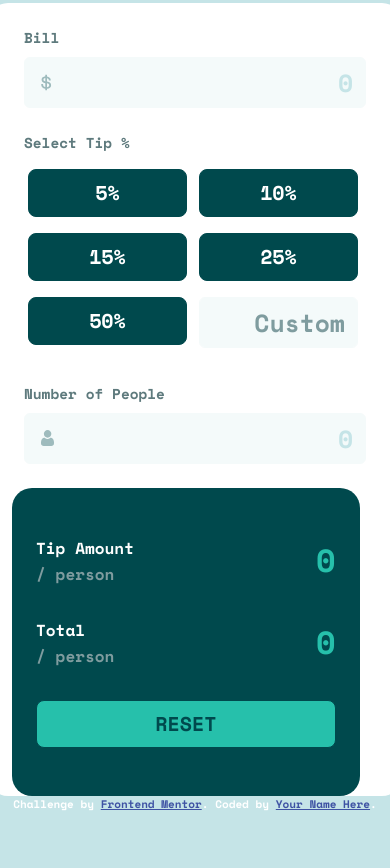
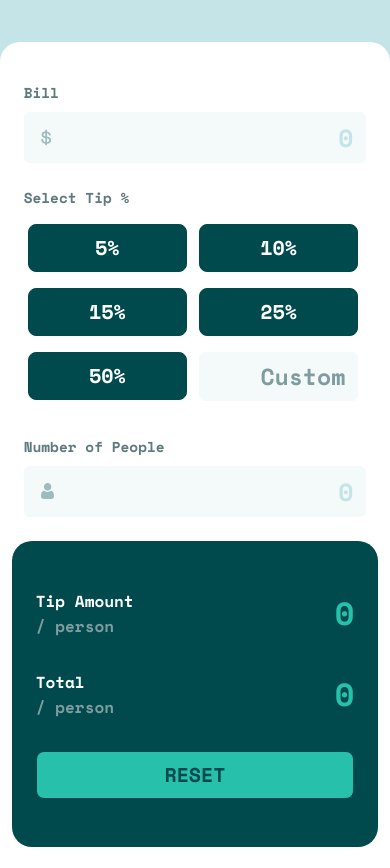
Before and after one commit to hnvkhanh/tip-calculator-app-main, a plain HTML site: page index.html in a window 390 px wide. Shown: the part 129-997 px from the top of the page. Before the commit the page ends 942 px from the top, so only its background shows below. Drawn offline with nearby package versions, Linux system fonts and the light colour scheme.

Commit message:
update mobile UI

```diff
--- a/index.html
+++ b/index.html
@@ -20,8 +20,8 @@
     <img src="./images/logo.svg" alt="logo">
   </div>
 
-  <div role="main" class="calculator px-4 row">
-    <div class="col-12 col-sm-6">
+  <div role="main" class="calculator row container pb-5 pt-3">
+    <div class="col-sm-6">
       <div>
         <label for="bill-input" class="form-label mt-4 input-label">Bill</label>
         <div class="input-group">
@@ -48,7 +48,7 @@
               <button type="button" class="btn btn-lg">50%</button>
             </div>
             <div class="col-6 col-sm-4 mb-3 pe-2 px-1">
-              <input type="money" class="form-control text-end fs-2" id="tip-percent-input" placeholder="Custom">
+              <input type="money" class="form-control text-end fs-3" id="tip-percent-input" placeholder="Custom">
             </div>
           </div>
         </div>
@@ -61,7 +61,7 @@
       </div>
     </div>
 
-    <div class="result col-12 col-sm-6 mt-4 px-4 py-5">
+    <div class="result col-sm-6 mt-4 px-4 py-5">
       <div class="row mb-3">
         <div class="col-6">
           <p>Tip Amount</p>
@@ -86,6 +86,7 @@
 
   </div>
 
+
   <div class="attribution">
     Challenge by <a href="https://www.frontendmentor.io?ref=challenge" target="_blank">Frontend Mentor</a>.
     Coded by <a href="#">Your Name Here</a>.
--- a/scss/styles.scss
+++ b/scss/styles.scss
@@ -9,7 +9,7 @@ body{
 }
 
 .logo{
-    margin: 10% auto;
+    margin: 15% auto;
 }
 
 .input-label{
@@ -55,6 +55,8 @@ body{
 .calculator{
     background-color: $White;
     border-radius: 20px;
+    margin: auto;
+    padding: 3%;
 }
 
 .btn{
@@ -81,7 +83,6 @@ body{
 .result{
     background-color: $Very-dark-cyan;
     border-radius: 20px;
-    width: 95%;
 
     & .row{
         font-size: 1rem;
```
Also changed, not shown: css/styles.css, 1 other file.
